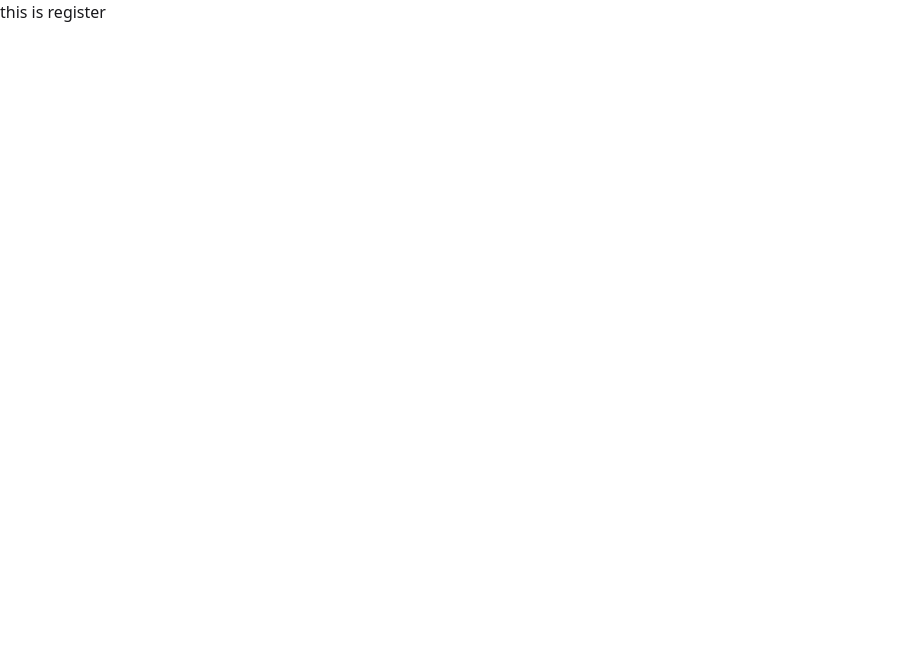
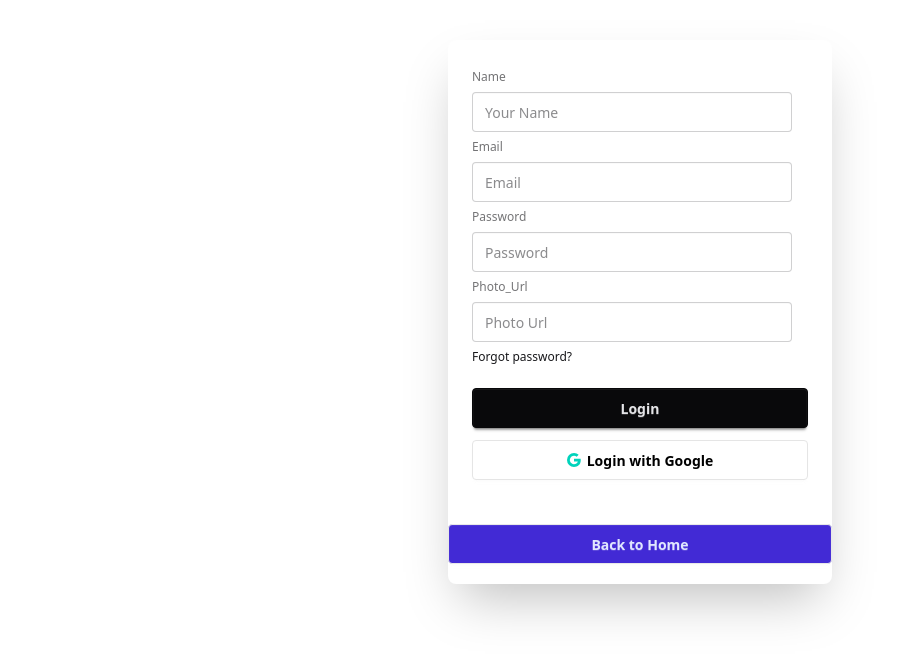
Before and after one commit to alvinmonir411/TastyTales-Client, a React (Vite) app: page /register in a window 1280 px wide. Shown: the top 658 px of the page, without its empty margins (0-905 px from the left). Built offline with nearby package versions, Linux system fonts and the light colour scheme; no server answers.

Commit message:
add google login an dlogout function

```diff
--- a/package.json
+++ b/package.json
@@ -11,6 +11,8 @@
   },
   "dependencies": {
     "@tailwindcss/vite": "^4.1.10",
+    "firebase": "^11.9.1",
+    "framer-motion": "^12.18.1",
     "react": "^19.1.0",
     "react-dom": "^19.1.0",
     "react-icons": "^5.5.0",
--- a/src/Auth/AuthProvider.jsx
+++ b/src/Auth/AuthProvider.jsx
@@ -1,11 +1,36 @@
-import React from "react";
+import React, { useEffect } from "react";
 import { createContext, useState } from "react";
 export const AuthContext = createContext();
-
+import {GoogleAuthProvider, onAuthStateChanged, signInWithPopup, signOut} from 'firebase/auth'
+import { auth } from './../Firebase.init';
 const AuthProvider = ({ children }) => {
   const [user, setuser] = useState(null);
 
-  const UserInfo = { setuser, user };
+  // for google login
+  const provider = new GoogleAuthProvider();
+  const handlegooglelogin = () => {
+    return signInWithPopup(auth, provider);
+  };
+
+  // handle logot
+  const logout = () => {
+    return signOut(auth);
+  };
+
+  //  manage user
+  useEffect(() => {
+    onAuthStateChanged(auth, (user) => {
+      if (user) {
+        const name = user.displayName
+        console.log(name)
+        setuser(user)
+      }
+    })
+
+
+  },[user])
+
+  const UserInfo = { setuser, user, handlegooglelogin, logout };
   return (
     <AuthContext.Provider value={UserInfo}>{children}</AuthContext.Provider>
   );
--- a/src/Components/Navber.jsx
+++ b/src/Components/Navber.jsx
@@ -2,6 +2,7 @@ import { GiHamburgerMenu } from "react-icons/gi";
 import { NavLink } from "react-router";
 import { AuthContext } from "../Auth/AuthProvider";
 import { useContext } from "react";
+import { toast } from "react-toastify";
 
 const Navber = () => {
   const Navlinks = (
@@ -51,7 +52,19 @@ const Navber = () => {
       </NavLink>
     </>
   );
-  const { user } = useContext(AuthContext);
+  const { user,setuser, logout } = useContext(AuthContext);
+  const handlelogout = ()=>{
+    console.log('btn cliked')
+    logout()
+      .then((result) => {
+        setuser(null)
+        toast.success('your Are succesfully Logout')
+      })
+      .catch((error) => {
+       toast.error('some problem')
+      });
+
+  }
   return (
     <div className="navbar bg-base-100 shadow-sm">
       <div className="navbar-start">
@@ -66,7 +79,7 @@ const Navber = () => {
             {Navlinks}
           </ul>
         </div>
-        <a className="btn btn-ghost text-xl">daisyUI</a>
+        <a className="btn text-blue-500 font-semibold text-xl">TASTYTALES</a>
       </div>
       <div className="navbar-center hidden lg:flex">
         <ul className=" px-1 flex justify-center gap-5">{Navlinks}</ul>
@@ -81,8 +94,11 @@ const Navber = () => {
             >
               <div className="w-10 rounded-full">
                 <img
-                  alt="Tailwind CSS Navbar component"
-                  src="https://img.daisyui.com/images/stock/photo-1534528741775-53994a69daeb.webp"
+                  alt="profile Image"
+                  src={
+                    user? user.photoURL :
+                    "https://img.daisyui.com/images/stock/photo-1534528741775-53994a69daeb.webp"
+                  }
                 />
               </div>
             </div>
@@ -92,13 +108,13 @@ const Navber = () => {
             >
               <li>
                 <a className="justify-between">
-                  Profile
+                  {user?.displayName || Profile}
                   <span className="badge">New</span>
                 </a>
               </li>
 
               <li>
-                <button>Logout</button>
+                <button onClick={handlelogout}>Logout</button>
               </li>
             </ul>
           </div>
--- /dev/null
+++ b/src/Firebase.init.js
@@ -0,0 +1,16 @@
+
+import { initializeApp } from "firebase/app";
+import { getAuth } from "firebase/auth";
+const firebaseConfig = {
+  apiKey: import.meta.env.VITE_API_KEY,
+  authDomain: import.meta.env.VITE_AUTH_DOMAIN,
+  projectId: import.meta.env.VITE_PROJECT_ID,
+  storageBucket: import.meta.env.VITE_STORAGE_BUCKET,
+  messagingSenderId: import.meta.env.VITE_MESSAGING_SENDER_ID,
+  appId: import.meta.env.VITE_APP_ID,
+};
+
+// Initialize Firebase
+const app = initializeApp(firebaseConfig);
+export  const auth = getAuth(app)
+export default app;
--- a/src/Pages/Register.jsx
+++ b/src/Pages/Register.jsx
@@ -1,7 +1,95 @@
-import React from "react";
+import React, { use } from "react";
+import { BsGoogle } from "react-icons/bs";
+import { NavLink } from "react-router";
+import { AuthContext } from "../Auth/AuthProvider";
+import { toast } from "react-toastify";
 
 const Register = () => {
-  return <div>this is register</div>;
+  const {handlegooglelogin,user,setuser}= use(AuthContext)
+  const handleregister = (e) => {
+    e.preventDefault();
+    const form = e.target;
+    const name = form.name.value;
+    const email = form.email.value;
+    const password = form.Password.value;
+    const photoUrl = form.Photo_Url.value;
+
+    const userInfo = { name, email, password, photoUrl };
+    console.log(userInfo);
+  };
+
+  // google login
+  const googlelogin = () => {
+    handlegooglelogin()
+      .then(data => {
+        setuser(data.user)
+     toast.success(`welcome ${data.user?.displayName}`);
+      })
+      .catch(error => {
+      toast.error('something went log')
+    })
+  };
+
+  return (
+    <div>
+      <div className="card mx-auto bg-base-100 mt-10 w-full max-w-sm shrink-0 shadow-2xl">
+        <div className="card-body">
+          <form onSubmit={handleregister} className="fieldset">
+            <label className="label">Name</label>
+            <input
+              type="text"
+              name="name"
+              className="input"
+              placeholder="Your Name"
+            />
+            <label className="label">Email</label>
+            <input
+              type="email"
+              name="email"
+              className="input"
+              placeholder="Email"
+            />
+            <label className="label">Password</label>
+            <input
+              type="password"
+              name="Password"
+              className="input"
+              placeholder="Password"
+            />
+            <label className="label">Photo_Url</label>
+            <input
+              type="password"
+              name="Photo_Url"
+              className="input"
+              placeholder="Photo Url"
+            />
+            <div>
+              <a className="link link-hover">Forgot password?</a>
+            </div>
+            <button type="submite" className="btn btn-neutral mt-4">
+              Login
+            </button>
+          </form>
+
+          {/* Google */}
+          <button
+            onClick={googlelogin}
+            className="btn bg-white text-black border-[#e5e5e5]"
+          >
+            <BsGoogle className="text-accent" />
+            Login with Google
+          </button>
+        </div>
+        <div>
+          <NavLink
+            to="/"
+            className="btn bg-primary text-primary-content mx-auto w-full m-5"
+          >
+            Back to Home
+          </NavLink>
+        </div>
+      </div>
+    </div>
+  );
 };
-
 export default Register;
--- a/src/Root/Root.jsx
+++ b/src/Root/Root.jsx
@@ -4,6 +4,7 @@ import { Outlet } from "react-router";
 const Root = () => {
   return (
     <div>
+
       <Navber />
       <Outlet />
     </div>
--- a/src/main.jsx
+++ b/src/main.jsx
@@ -4,10 +4,12 @@ import "./index.css";
 import { RouterProvider } from "react-router";
 import { router } from "./Router/Route";
 import AuthProvider from "./Auth/AuthProvider";
+import { ToastContainer } from "react-toastify";
 
 createRoot(document.getElementById("root")).render(
   <StrictMode>
     <AuthProvider>
+      <ToastContainer/>
       <RouterProvider router={router} />
     </AuthProvider>
   </StrictMode>
```
Also changed, not shown: 2 other files (tests, documents, lock files or other folders).
